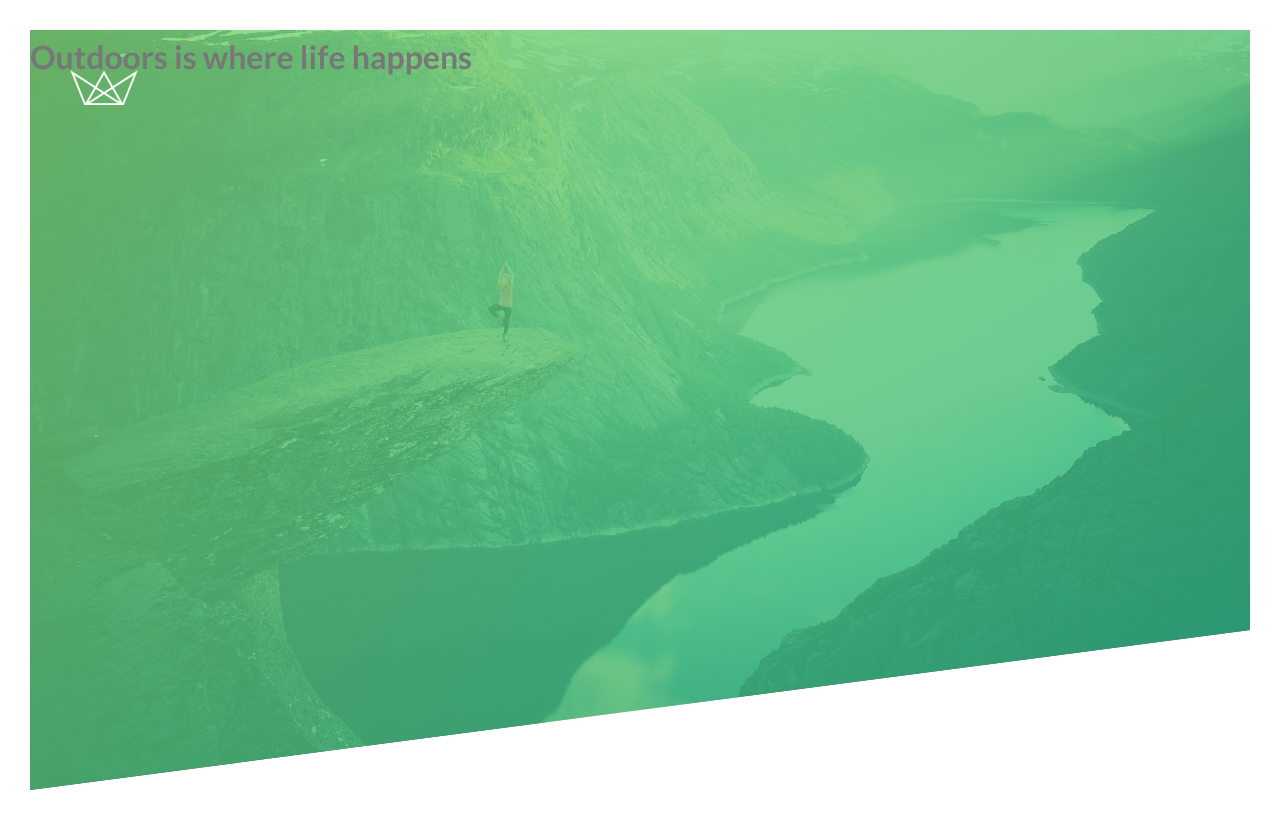
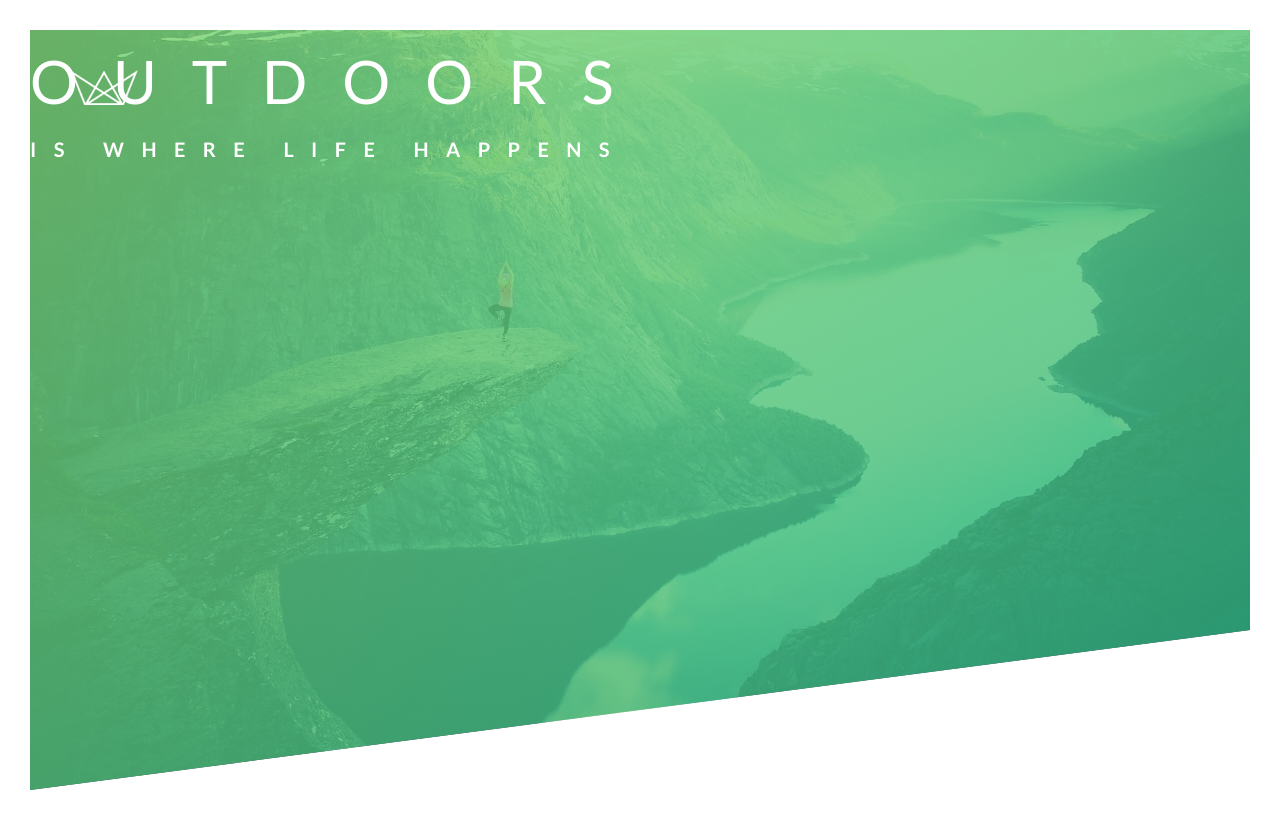
Before and after one commit to Edwardleung1/advanced-css-course-master, a plain HTML site: page Natours/starter/index.html in a window 1280 px wide. Drawn offline with Linux system fonts and the light colour scheme; files that its build step writes are made by us from their sources.

Commit message:
styling the heading

```diff
--- a/Natours/starter/css/style.css
+++ b/Natours/starter/css/style.css
@@ -44,3 +44,22 @@ body {
 .logo {
     height: 35px;
 }
+
+.heading-primary {
+    color: #fff;
+    text-transform: uppercase;
+}
+
+.heading-primary-main {
+    display: block;
+    font-size: 60px;
+    font-weight: 400;
+    letter-spacing: 35px;
+}
+
+.heading-primary-sub {
+    display: block;
+    font-size: 20px;
+    font-weight: 700;
+    letter-spacing: 17.4px;
+}
```
